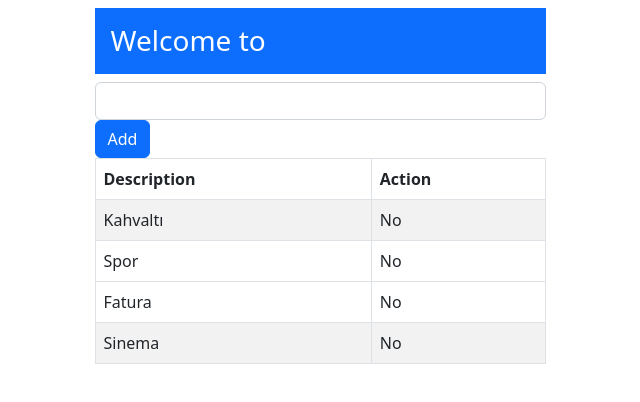
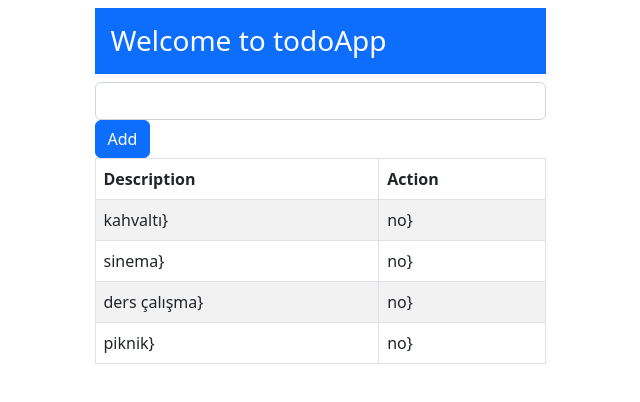
Before and after one commit to furkanbyz/todoApp, an Angular app: page / in a window 1280 px wide. Shown: the top 402 px of the page, without its empty margins (320-960 px from the left). Built offline with nearby package versions, Linux system fonts and the light colour scheme.

Commit message:
committed
committed

```diff
--- a/src/app/app.component.html
+++ b/src/app/app.component.html
@@ -2,7 +2,7 @@
   <div class="row justify-content-center">
     <div class="col-5 align-items-center">
       <h3 class="bg-primary text-white p-3">
-        Welcome to {{title7}}
+        Welcome to {{title}}
       </h3>
 
       <div class="index-group">
@@ -20,7 +20,17 @@
           </tr>
         </thead>
 
+        <!-- app.components içindeki items değişkeni içinde ngfor döngüsü ile döndük -->
         <tbody>
+          <tr *ngFor="let item of items">
+            <td>{{ item.description }}}</td>
+            <td>{{ item.action }}}</td>
+
+          </tr>
+        </tbody>
+
+        <!-- <tbody>
+          liste elemanları aşağıdaki gibi tek tek de verilebilir
           <tr>
             <td>Kahvaltı</td>
             <td>No</td>
@@ -28,16 +38,10 @@
             <td>Spor</td>
             <td>No</td>
           <tr>
-          <tr>
             <td>Fatura</td>
             <td>No</td>
           </tr>
-          <tr>
-            <td>Sinema</td>
-            <td>No</td>
-          </tr>
-
-        </tbody>
+        </tbody> -->
       </table>
 
     </div>
--- a/src/app/app.component.ts
+++ b/src/app/app.component.ts
@@ -7,4 +7,10 @@ import { Component } from '@angular/core';
 })
 export class AppComponent {
   title = 'todoApp';
+  items = [
+    {description:"kahvaltı",action:"no"},
+    {description:"sinema",action:"no"},
+    {description:"ders çalışma",action:"no"},
+    {description:"piknik",action:"no"}
+  ]
 }
```
